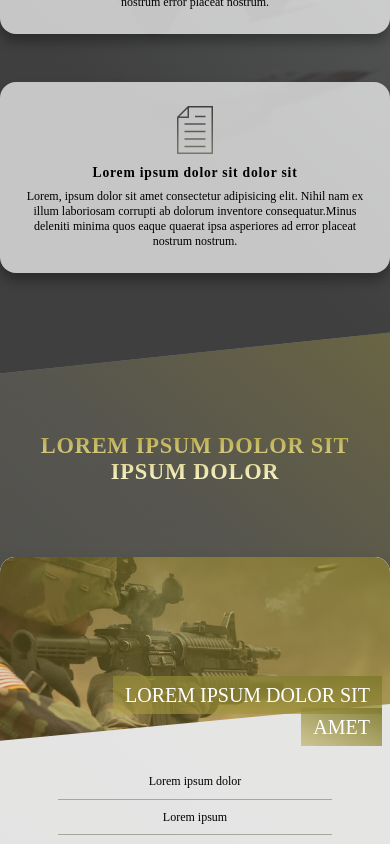
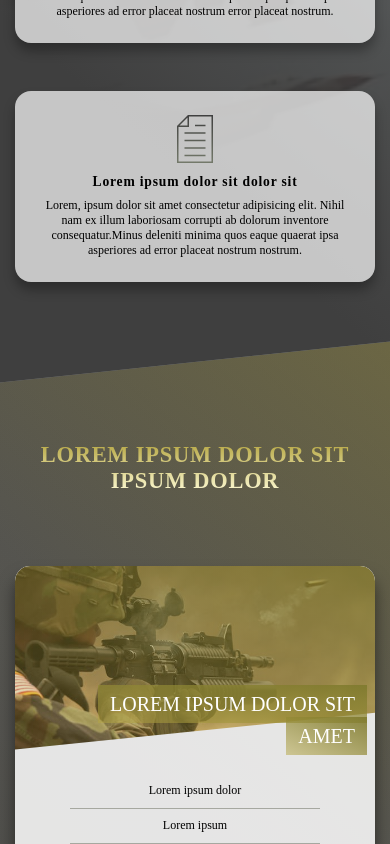
Before and after one commit to Numzon/shooting-academy, a React (Vite) app: page / in a window 390 px wide. Shown: the part 1156-2000 px from the top of the page. Built offline with nearby package versions, Linux system fonts and the light colour scheme.

Commit message:
created cards for mobile users

```diff
--- a/src/components/BundleCard/BundleCardPrice/BundleCardPrice.tsx
+++ b/src/components/BundleCard/BundleCardPrice/BundleCardPrice.tsx
@@ -5,7 +5,7 @@ type BundleCardPriceProps = {
 
 export const BundleCardPrice = ({ price, heading }: BundleCardPriceProps) => {
   return (
-    <div className="bundle-card__price-box u-margin-top-medium">
+    <div className="bundle-card__price-box">
       <p className="bundle-card__price-text">{heading}</p>
       <p className="bundle-card__price">{price}</p>
     </div>
--- a/src/sass/abstract/_variables.scss
+++ b/src/sass/abstract/_variables.scss
@@ -19,6 +19,12 @@ $color-valid: greenyellow;
 
 //FONT SIZE
 $default-font-size: 1.8rem;
+
+//MEDIA QUERY WIDTH
+$phone-max-width: 37.5em; //600px
+$tab-port-max-width: 56.25em; //900px
+$tab-land-max-width: 75em; //1200px
+$big-desktop-min-width: 112.5em; //1800px
 
 //TYPHOGRAPHY
 $heading-primary-font-size: 3rem;
@@ -114,8 +120,8 @@ $navigation-link-font-size: 3rem;
 
 //GRID
 $grid-width: 114rem;
-$grid-width-tab-port: 65rem;
-$grid-width-phone: 55em;
+$grid-width-tab-port: 55rem;
+$grid-width-phone: 45em;
 $gutter-vertical: 8rem;
 $gutter-vertical-tab-port: 6rem;
 $gutter-horizontal: 6rem;
@@ -149,6 +155,7 @@ $offer-card-hover-box-shadow: 0 1.5rem 2rem rgba($color-black, 0.5);
 $bundle-card-box-shadow: 0 1.5rem 2rem rgba($color-black, 0.5);
 $bundle-card-heading-font-size: 2.5rem;
 $bundle-card-height: 50rem;
+$bundle-card-height-multiplier: 1.6;
 $bundle-card-border-radius: 15px;
 $bundle-card-perspective: 150rem;
 
@@ -171,9 +178,16 @@ $bundle-card-details-li-border-bottom: 1px rgb($color-grey-light, 0.4) solid;
 //BUNDLE CARD BACK CARD
 $bundle-card-cta-price-box-font-weight: 300;
 $bundle-card-cta-price-text-font-size: 1.5rem;
+$bundle-card-cta-price-text-font-size-no-hover: 1.2rem;
+$bundle-card-cta-price-text-margin-top: 4rem;
+$bundle-card-cta-price-text-margin-top-no-hover: 2rem;
 $bundle-card-cta-price-font-size: 5rem;
+$bundle-card-cta-price-font-size-no-hover: 3rem;
 $bundle-card-cta-price-font-weight: 100;
+$bundle-card-cta-price-margin: 5rem;
+$bundle-card-cta-price-margin-no-hover: 1rem 0;
 $bundle-card-cta-dates-font-size: 2rem;
+$bundle-card-cta-dates-font-size-no-hover: 1.6rem;
 $bundle-card-cta-dates-ul-width: 80%;
 $bundle-card-cta-dates-li-padding: 1rem;
 $bundle-card-cta-dates-li-border-bottom: 1px $color-grey-light solid;
--- a/src/sass/components/_bundle-card.scss
+++ b/src/sass/components/_bundle-card.scss
@@ -1,7 +1,7 @@
 .bundle-card {
   //FUNCTIONALITY
   position: relative;
-  height: $bundle-card-height;
+  height: calc($bundle-card-height * $bundle-card-height-multiplier);
 
   @supports (perspective: $bundle-card-perspective) or (-moz-perspective: $bundle-card-perspective) {
     perspective: $bundle-card-perspective;
@@ -10,24 +10,24 @@
 
   &__side {
     box-shadow: $bundle-card-box-shadow;
-    border-radius: $bundle-card-border-radius;
+
     position: absolute;
-    height: $bundle-card-height;
     width: 100%;
     overflow: hidden;
     transition: 0.8s all ease;
 
-    @supports (backface-visibility: hidden) or (-webkit-backface-visibility: hidden) {
-      backface-visibility: hidden;
-      -webkit-backface-visibility: hidden;
-    }
-
     &--front {
+      border-top-left-radius: $bundle-card-border-radius;
+      border-top-right-radius: $bundle-card-border-radius;
+      height: $bundle-card-height;
       background-color: rgb($color-white, 0.85);
     }
 
     &--back {
-      transform: rotateY(180deg);
+      height: calc(($bundle-card-height * $bundle-card-height-multiplier) - $bundle-card-height);
+      bottom: 0;
+      border-bottom-left-radius: $bundle-card-border-radius;
+      border-bottom-right-radius: $bundle-card-border-radius;
 
       &-primary {
         background-image: linear-gradient(
@@ -61,12 +61,36 @@
     }
   }
 
-  &:hover &__side--front {
-    transform: rotateY(-180deg);
-  }
+  @media only screen and (min-width: $tab-land-max-width), only screen and (hover: hover) {
+    height: $bundle-card-height;
 
-  &:hover &__side--back {
-    transform: rotateY(0);
+    &__side {
+      border-radius: $bundle-card-border-radius;
+
+      @supports (backface-visibility: hidden) or (-webkit-backface-visibility: hidden) {
+        backface-visibility: hidden;
+        -webkit-backface-visibility: hidden;
+      }
+
+      &--back {
+        height: $bundle-card-height;
+        transform: rotateY(180deg);
+        bottom: 0;
+      }
+    }
+
+    &:hover &__side--front {
+      transform: rotateY(-180deg);
+    }
+
+    &:hover &__side--back {
+      transform: rotateY(0);
+    }
+
+    @supports (backface-visibility: hidden) or (-webkit-backface-visibility: hidden) {
+      backface-visibility: hidden;
+      -webkit-backface-visibility: hidden;
+    }
   }
 
   //FRONT CARD
@@ -177,6 +201,7 @@
   }
 
   //BACK CARD
+
   &__cta {
     text-align: center;
   }
@@ -186,17 +211,18 @@
   }
 
   &__price-text {
-    font-size: $bundle-card-cta-price-text-font-size;
+    font-size: $bundle-card-cta-price-text-font-size-no-hover;
+    margin-top: $bundle-card-cta-price-text-margin-top-no-hover;
   }
 
   &__price {
-    font-size: $bundle-card-cta-price-font-size;
-    font-weight: $bundle-card-cta-price-font-weight;
+    font-size: $bundle-card-cta-price-font-size-no-hover;
+    margin: $bundle-card-cta-price-margin-no-hover;
   }
 
   &__dates {
     margin: 0 auto;
-    font-size: $bundle-card-cta-dates-font-size;
+    font-size: $bundle-card-cta-dates-font-size-no-hover;
     ul {
       padding: 0;
       list-style: none;
@@ -212,4 +238,26 @@
       }
     }
   }
+
+  @media only screen and (min-width: $tab-land-max-width), only screen and (hover: hover) {
+    &__price-text {
+      font-size: $bundle-card-cta-price-text-font-size;
+      margin-top: $bundle-card-cta-price-text-margin-top;
+    }
+
+    &__price {
+      margin: $bundle-card-cta-price-margin;
+      font-size: $bundle-card-cta-price-font-size;
+    }
+
+    &__dates {
+      font-size: $bundle-card-cta-dates-font-size;
+
+      ul {
+        li {
+          padding: $bundle-card-cta-dates-li-padding;
+        }
+      }
+    }
+  }
 }
```
Also changed, not shown: src/sass/abstract/_mixins.scss (+4 -6 lines).
